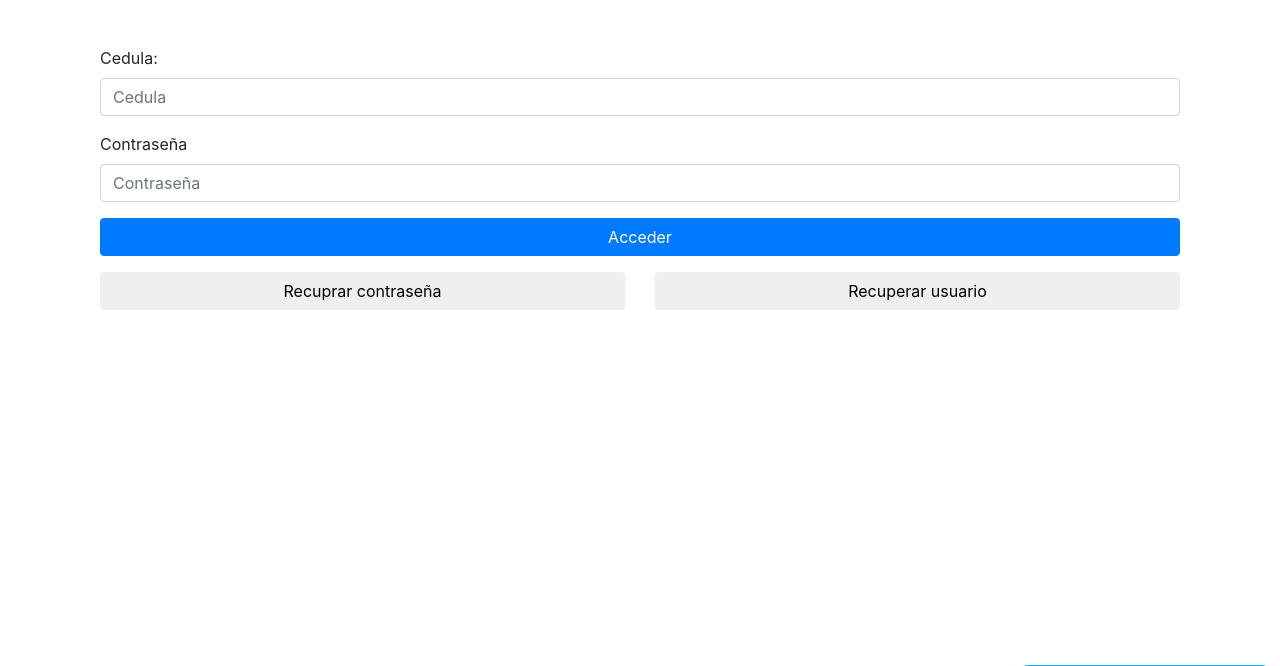
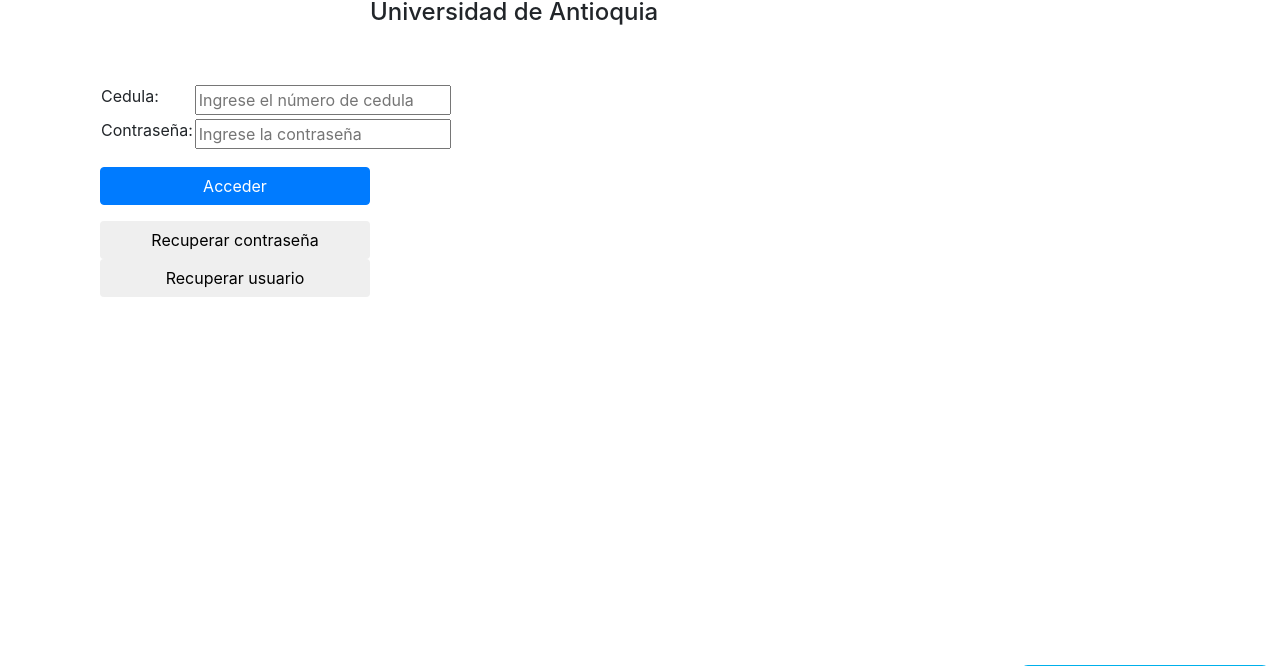
Before and after one commit to jhndagon/PaginaComisiones, a plain HTML site: page index.html in a window 1280 px wide. Shown: the part 96-762 px from the top of the page. Drawn offline with nearby package versions, Linux system fonts and the light colour scheme.

Commit message:
Modificación index

```diff
--- a/index.html
+++ b/index.html
@@ -6,7 +6,7 @@
   <meta name="viewport" content="width=device-width, initial-scale=1">
   <link rel="stylesheet" href="https://stackpath.bootstrapcdn.com/bootstrap/4.1.3/css/bootstrap.min.css" integrity="sha384-MCw98/SFnGE8fJT3GXwEOngsV7Zt27NXFoaoApmYm81iuXoPkFOJwJ8ERdknLPMO" crossorigin="anonymous">
   <script src="https://stackpath.bootstrapcdn.com/bootstrap/4.1.3/js/bootstrap.min.js" integrity="sha384-ChfqqxuZUCnJSK3+MXmPNIyE6ZbWh2IMqE241rYiqJxyMiZ6OW/JmZQ5stwEULTy" crossorigin="anonymous"></script>
-</head>
+  <link rel="stylesheet" href="css/bootstrap.min.css"> </head>
 
 <body>
   <div class="py-5 text-center">
@@ -18,8 +18,13 @@
           </div>
         </div>
         <div class="col-md-9 text-left">
-          <div>
-            <p> Sistema comisiones FCEN </p>
+          <div class="row">
+            <div class="col-md-12">
+              <a href="index.html" class="">
+                <h2> Sistema comisiones </h2>
+              </a>
+              <h4> Universidad de Antioquia </h4>
+            </div>
           </div>
         </div>
       </div>
@@ -30,15 +35,29 @@
       <div class="row">
         <div class="col-md-12">
           <form class="" action="profesores.html" method="POST">
-            <div class="form-group">
-              <label class="">Cedula:&nbsp;</label>
-              <input type="" class="form-control" placeholder="Cedula" required="required"> </div>
-            <div class="form-group">
-              <label>Contraseña</label>
-              <input type="password" class="form-control" placeholder="Contraseña" required="required"> </div>
+            <table>
+              <tbody>
+                <tr>
+                  <td>
+                    <label class="w-25">Cedula:&nbsp;</label>
+                  </td>
+                  <td>
+                    <input type="" placeholder="Ingrese el número de cedula" required="required" class="w-100"> </td>
+                </tr>
+                <tr>
+                  <td>
+                    <label class="w-25">Contraseña:</label>
+                  </td>
+                  <td>
+                    <input type="password" placeholder="Ingrese la contraseña" required="required" class="w-100"> </td>
+                </tr>
+              </tbody>
+            </table>
+            <div class="form-group"> </div>
+            <div class="form-group"> </div>
             <div class="row form-group">
               <div class="col-md-12">
-                <button type="submit" class="btn btn-primary btn-block">Acceder</button>
+                <button type="submit" class="btn btn-primary w-25">Acceder</button>
               </div>
             </div>
           </form>
@@ -46,11 +65,11 @@
       </div>
       <form>
         <div class="row form-group">
-          <div class="col-md-6">
-            <button type="submit" class="btn btn-secundary btn-block" formaction="profesores.html">Recuprar contraseña</button>
+          <div class="col-md-12">
+            <button type="submit" class="btn btn-secundary w-25" formaction="profesores.html">Recuperar contraseña</button>
           </div>
-          <div class="col-md-6">
-            <button type="submit" class="btn btn-secundary btn-block" formaction="profesores.html">Recuperar usuario</button>
+          <div class="col-md-12">
+            <button type="submit" class="btn btn-secundary w-25" formaction="profesores.html">Recuperar usuario</button>
           </div>
         </div>
       </form>
```
Also changed, not shown: recuperarUsuario.html (+50 -6 lines).
